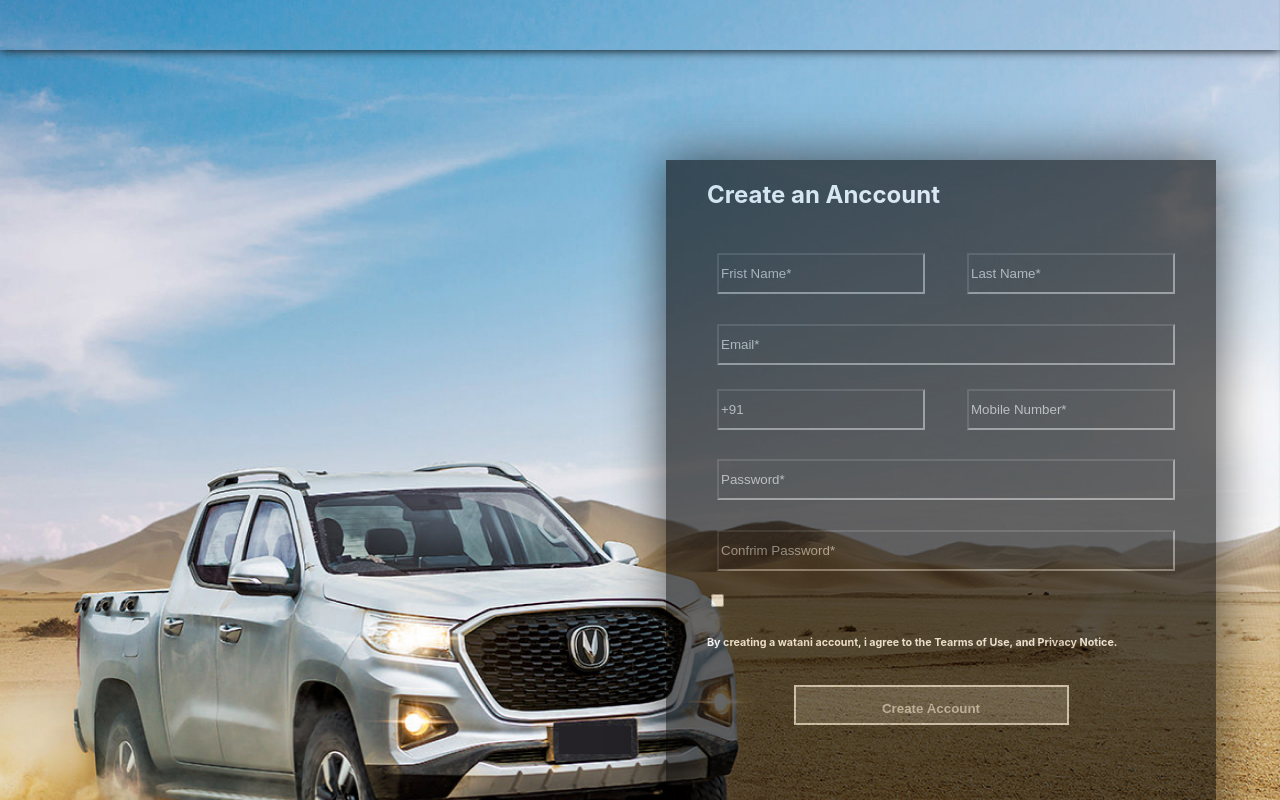
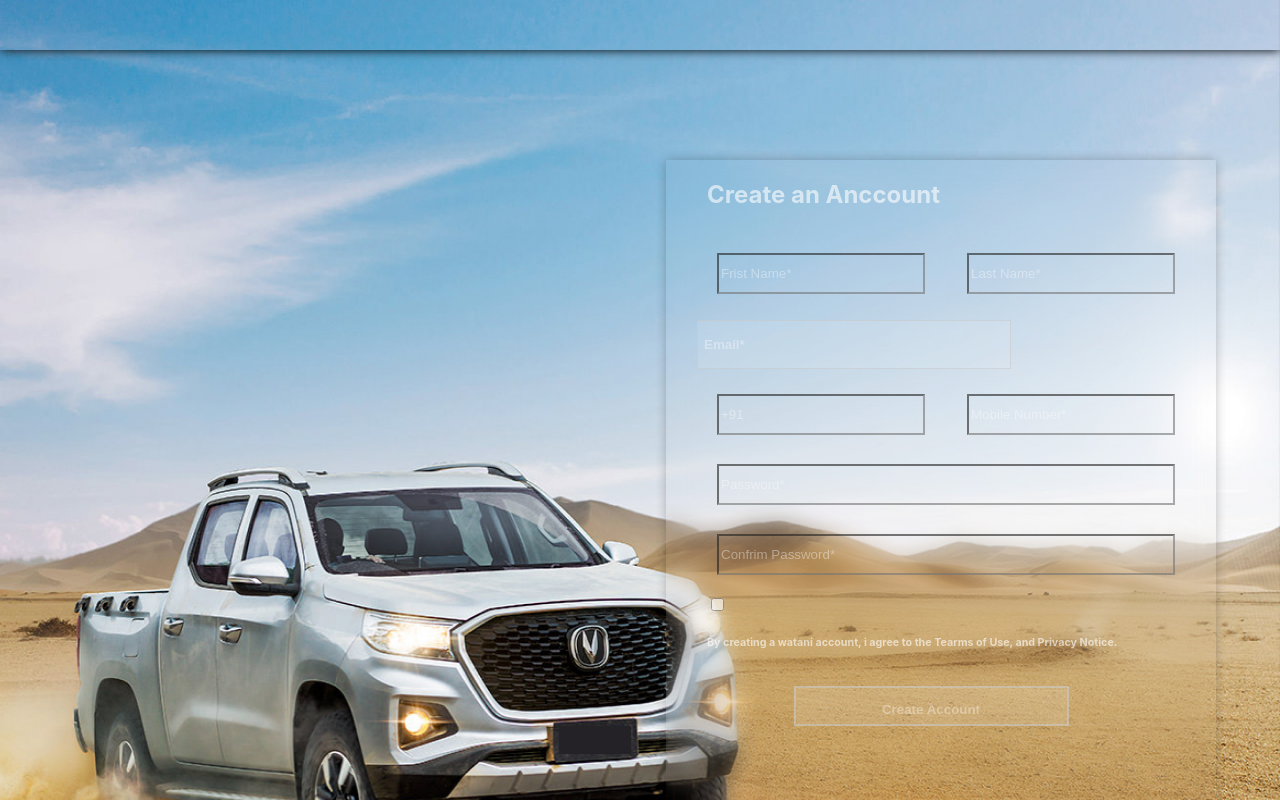
Before and after one commit to H1617K/WataniAuto, a React (Create React App) app: page /NewRegister in a window 1280 px wide. Shown: the top 800 px of the page. Built offline with nearby package versions, Linux system fonts and the light colour scheme.

Commit message:
update css for register

```diff
--- a/src/CSS/NewRegister.css
+++ b/src/CSS/NewRegister.css
@@ -38,10 +38,9 @@
     position: absolute;
     top: 20%;
     width: 550px;
-    background-color: black;
     opacity: 0.6;
-    -webkit-box-shadow: 0px 0px 50px 2px #000000;
-    box-shadow: 0px 0px 50px 2px #000000;
+    box-shadow: 0 0 10px rgba(0, 0, 0, 0.4);
+    backdrop-filter: blur(10px);
 }
 .Box-heder1{
     color: white;
@@ -74,14 +73,21 @@
     align-items: center;
     width: 100%;
 }
+.Email{
+    width: 200px;
+    left: 20%;
+}
 
-.Box2 input{
-    width: 450px;
+.Email input{
+    width: 300px;
     height: 35px;
-    margin-left: 10px;
-    margin-top: 2%;
-    background-color: transparent;
-    text-decoration:solid;
+    margin-left: -10px;
+    margin-top: 3%;
+    background: rgba(255, 255, 255, 0.2);
+    border: 1px solid #ccc;
+    outline: none;
+    padding: 3%;
+    font-weight: bold;
     color: white;
 }
 
@@ -153,6 +159,11 @@
     text-decoration:solid;
     color: white;
 }
+.Box6 input {
+    display: flex;
+    flex-direction: row;
+
+}
 
 .SubmitButton {
     display: flex;
```
